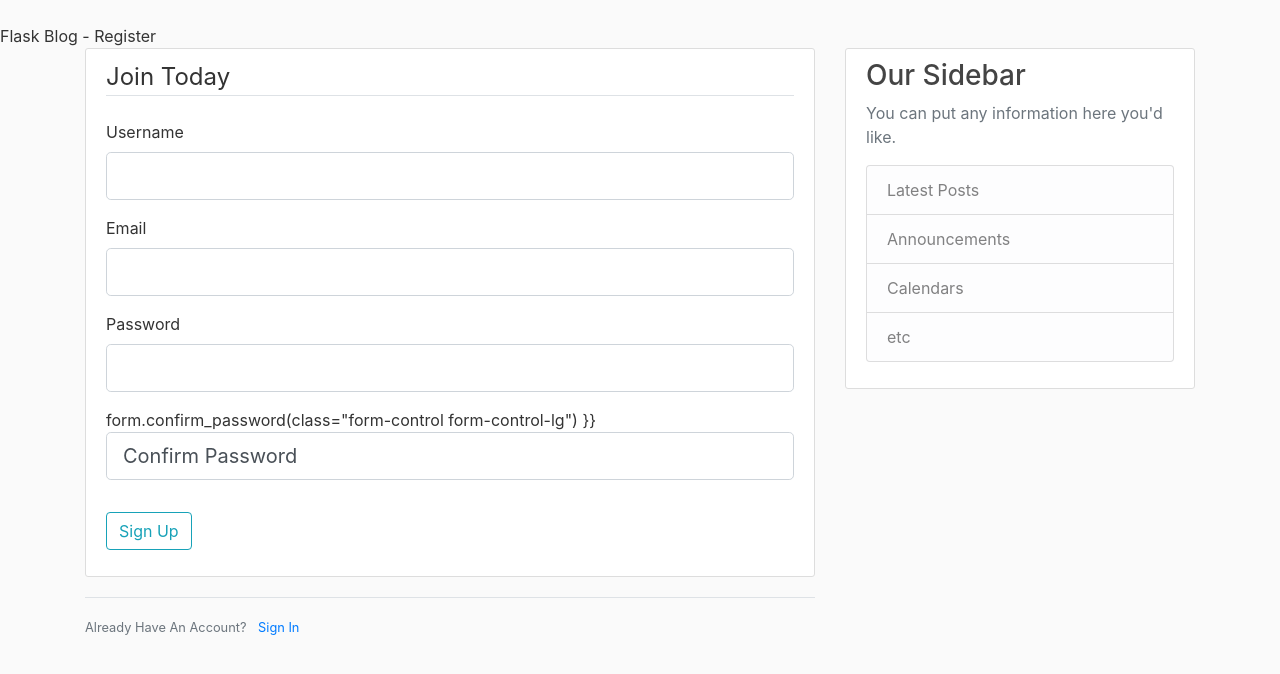
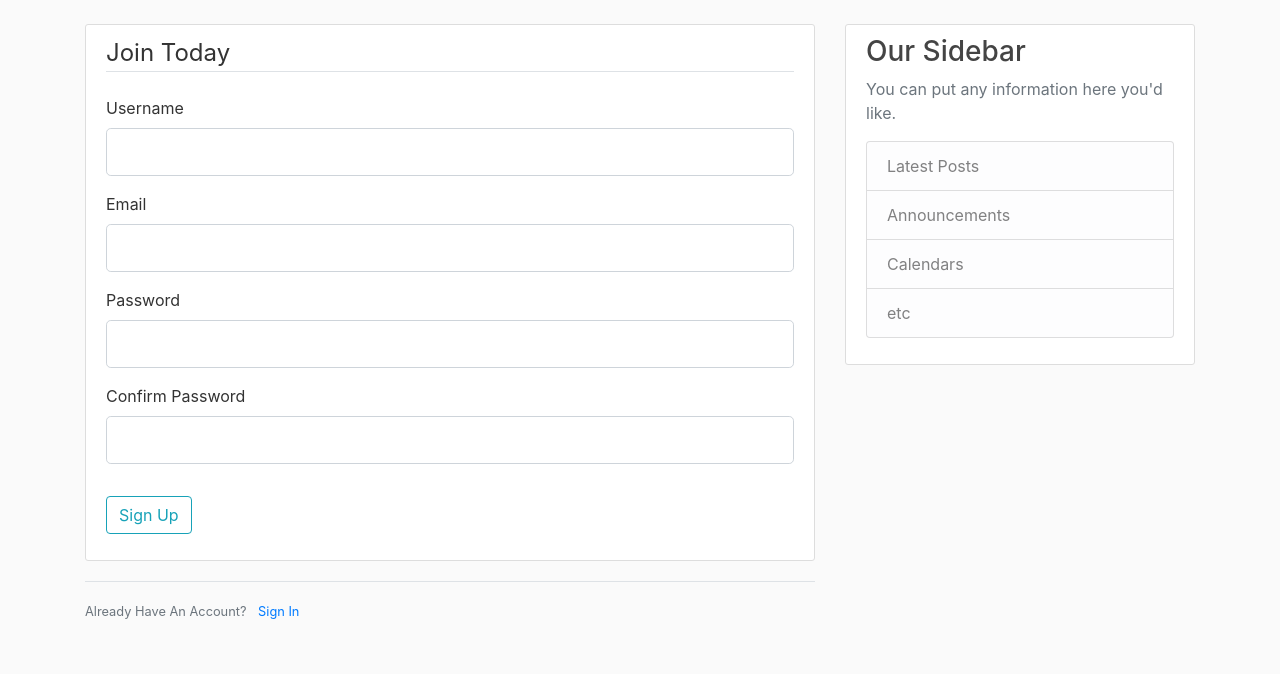
Before and after one commit to weeshengchu/Flask-Blog, a Flask app: page /register in a window 1280 px wide. Shown: the part 56-730 px from the top of the page. Run offline with Flask 2, Linux system fonts and the light colour scheme; some libraries are stand-ins or nearby versions.

Commit message:
added register/login and DB

```diff
--- a/flaskblog.py
+++ b/flaskblog.py
@@ -1,8 +1,41 @@
-from flask import Flask, render_template, url_for
+from datetime import datetime
+from flask import Flask, render_template, url_for, flash, redirect
+from flask_sqlalchemy import SQLAlchemy
 from forms import RegistrationForm, LoginForm
+
 app = Flask(__name__)
+# import secrets --> secrets.token_hex(16)
+app.config['SECRET_KEY'] = '4453f2d45490c06c5d8abf1ab6555908'
+# 4.SQL database
+app.config['SQLALCHEMY_DATABASE_URI'] = 'sqlite:///site.db'
+db = SQLAlchemy(app)
+# DB Model
 
-app.config['SECRET_KEY'] = '4453f2d45490c06c5d8abf1ab6555908'
+
+class User(db.Model):
+    id = db.Column(db.Integer, primary_key=True)
+    username = db.Column(db.String(20), unique=True, nullable=False)
+    email = db.Column(db.String(120), unique=True, nullable=False)
+    image_file = db.Column(db.String(20), nullable=False,
+                           default='default.jpg')
+    password = db.Column(db.String(60), nullable=False)
+    posts = db.relationship('Post', backref='author', lazy=True)
+
+    def __repr__(self):
+        return f"User('{self.username}', '{self.email}', '{self.image_file}')"
+
+
+class Post(db.Model):
+    id = db.Column(db.Integer, primary_key=True)
+    title = db.Column(db.String(100), nullable=False)
+    date_posted = db.Column(db.DateTime, nullable=False,
+                            default=datetime.utcnow)
+    content = db.Column(db.Text, nullable=False)
+    user_id = db.Column(db.Integer, db.ForeignKey('user.id'), nullable=False)
+
+    def __repr__(self):
+        return f"Post('{self.title}', '{self.date_posted}')"
+
 
 posts = [
     {
@@ -31,15 +64,25 @@ def about():
     return render_template('about.html', title='About')
 
 
-@app.route('/register')
+@app.route('/register', methods=['GET', 'POST'])
 def register():
     form = RegistrationForm()
+    if form.validate_on_submit():
+        # python 3.6 for f'string'
+        flash(f'Account created for {form.username.data}!', 'success')
+        return redirect(url_for('home'))
     return render_template('register.html', title='Register', form=form)
 
 
-@app.route('/login')
+@app.route('/login', methods=['GET', 'POST'])
 def login():
     form = LoginForm()
+    if form.validate_on_submit():
+        if form.email.data == 'admin@blog.com' and form.password.data == 'password':
+            flash('You have been logged in!', 'success')
+            return redirect(url_for('home'))
+        else:
+            flash('Login Unsuccessful. Please check username and password', 'danger')
     return render_template('login.html', title='Login', form=form)
 
 
--- a/templates/layout.html
+++ b/templates/layout.html
@@ -1,20 +1,21 @@
 <!DOCTYPE html>
-<html lang="en">
+<html>
 <head>
- <!-- from bootstrap starter theme -->
+    <!-- Required meta tags -->
     <meta charset="utf-8">
     <meta name="viewport" content="width=device-width, initial-scale=1, shrink-to-fit=no">
- <link rel="stylesheet" href="https://stackpath.bootstrapcdn.com/bootstrap/4.4.1/css/bootstrap.min.css" integrity="sha384-Vkoo8x4CGsO3+Hhxv8T/Q5PaXtkKtu6ug5TOeNV6gBiFeWPGFN9MuhOf23Q9Ifjh" crossorigin="anonymous">
 
- <link rel="stylesheet" type="text/css" href="{{ url_for('static', filename='main.css') }}"
+    <!-- Bootstrap CSS -->
+    <link rel="stylesheet" href="https://maxcdn.bootstrapcdn.com/bootstrap/4.0.0/css/bootstrap.min.css" integrity="sha384-Gn5384xqQ1aoWXA+058RXPxPg6fy4IWvTNh0E263XmFcJlSAwiGgFAW/dAiS6JXm" crossorigin="anonymous">
+
+    <link rel="stylesheet" type="text/css" href="{{ url_for('static', filename='main.css') }}">
 
     {% if title %}
-    <title>Flask Blog - {{title}}</title>
+        <title>Flask Blog - {{ title }}</title>
     {% else %}
         <title>Flask Blog</title>
     {% endif %}
 </head>
-
 <body>
     <header class="site-header">
       <nav class="navbar navbar-expand-md navbar-dark bg-steel fixed-top">
@@ -25,13 +26,13 @@
           </button>
           <div class="collapse navbar-collapse" id="navbarToggle">
             <div class="navbar-nav mr-auto">
-                <a class="nav-item nav-link" href="/">Home</a>
-                <a class="nav-item nav-link" href="/about">About</a>
+              <a class="nav-item nav-link" href="{{ url_for('home') }}">Home</a>
+              <a class="nav-item nav-link" href="{{ url_for('about') }}">About</a>
             </div>
             <!-- Navbar Right Side -->
             <div class="navbar-nav">
-                <a class="nav-item nav-link" href="/login">Login</a>
-                <a class="nav-item nav-link" href="/register">Register</a>
+              <a class="nav-item nav-link" href="{{ url_for('login') }}">Login</a>
+              <a class="nav-item nav-link" href="{{ url_for('register') }}">Register</a>
             </div>
           </div>
         </div>
@@ -40,6 +41,17 @@
     <main role="main" class="container">
       <div class="row">
         <div class="col-md-8">
+          <!-- allow us to grab 'success' from the bootstrap class -->
+          {% with messages = get_flashed_messages(with_categories=true) %}
+            {% if messages %}
+            <!-- passing in the success message -->
+              {% for category, message in messages %}
+                <div class="alert alert-{{ category }}">
+                  {{ message }}
+                </div>
+              {% endfor %}
+            {% endif %}
+          {% endwith %}
           {% block content %}{% endblock %}
         </div>
         <div class="col-md-4">
@@ -58,11 +70,11 @@
       </div>
     </main>
 
+
     <!-- Optional JavaScript -->
     <!-- jQuery first, then Popper.js, then Bootstrap JS -->
-    <script src="https://code.jquery.com/jquery-3.4.1.slim.min.js" integrity="sha384-J6qa4849blE2+poT4WnyKhv5vZF5SrPo0iEjwBvKU7imGFAV0wwj1yYfoRSJoZ+n" crossorigin="anonymous"></script>
-    <script src="https://cdn.jsdelivr.net/npm/popper.js@1.16.0/dist/umd/popper.min.js" integrity="sha384-Q6E9RHvbIyZFJoft+2mJbHaEWldlvI9IOYy5n3zV9zzTtmI3UksdQRVvoxMfooAo" crossorigin="anonymous"></script>
-    <script src="https://stackpath.bootstrapcdn.com/bootstrap/4.4.1/js/bootstrap.min.js" integrity="sha384-wfSDF2E50Y2D1uUdj0O3uMBJnjuUD4Ih7YwaYd1iqfktj0Uod8GCExl3Og8ifwB6" crossorigin="anonymous"></script>
-  </body>
+    <script src="https://code.jquery.com/jquery-3.2.1.slim.min.js" integrity="sha384-KJ3o2DKtIkvYIK3UENzmM7KCkRr/rE9/Qpg6aAZGJwFDMVNA/GpGFF93hXpG5KkN" crossorigin="anonymous"></script>
+    <script src="https://cdnjs.cloudflare.com/ajax/libs/popper.js/1.12.9/umd/popper.min.js" integrity="sha384-ApNbgh9B+Y1QKtv3Rn7W3mgPxhU9K/ScQsAP7hUibX39j7fakFPskvXusvfa0b4Q" crossorigin="anonymous"></script>
+    <script src="https://maxcdn.bootstrapcdn.com/bootstrap/4.0.0/js/bootstrap.min.js" integrity="sha384-JZR6Spejh4U02d8jOt6vLEHfe/JQGiRRSQQxSfFWpi1MquVdAyjUar5+76PVCmYl" crossorigin="anonymous"></script>
 </body>
 </html>
--- a/templates/register.html
+++ b/templates/register.html
@@ -1,26 +1,57 @@
-<!-- getting layout code block from layout.html -->
 {% extends "layout.html" %} {% block content %}
 <div class="content-section">
-  <!-- Web APP Part 3 - Forms and User Input -->
   <form method="POST" action="">
     {{ form.hidden_tag() }}
     <fieldset class="form-group">
       <legend class="border-bottom mb-4">Join Today</legend>
       <div class="form-group">
-        {{ form.username.label(class="form-control-label") }} {{
-        form.username(class="form-control form-control-lg") }}
+        {{ form.username.label(class="form-control-label") }} {% if
+        form.username.errors %} {{ form.username(class="form-control
+        form-control-lg is-invalid") }}
+        <div class="invalid-feedback">
+          {% for error in form.username.errors %}
+          <span>{{ error }}</span>
+          {% endfor %}
+        </div>
+        {% else %} {{ form.username(class="form-control form-control-lg") }} {%
+        endif %}
       </div>
       <div class="form-group">
-        {{ form.email.label(class="form-control-label") }} {{
-        form.email(class="form-control form-control-lg") }}
+        {{ form.email.label(class="form-control-label") }} {% if
+        form.email.errors %} {{ form.email(class="form-control form-control-lg
+        is-invalid") }}
+        <div class="invalid-feedback">
+          {% for error in form.email.errors %}
+          <span>{{ error }}</span>
+          {% endfor %}
+        </div>
+        {% else %} {{ form.email(class="form-control form-control-lg") }} {%
+        endif %}
       </div>
       <div class="form-group">
-        {{ form.password.label(class="form-control-label") }} {{
-        form.password(class="form-control form-control-lg") }}
+        {{ form.password.label(class="form-control-label") }} {% if
+        form.password.errors %} {{ form.password(class="form-control
+        form-control-lg is-invalid") }}
+        <div class="invalid-feedback">
+          {% for error in form.password.errors %}
+          <span>{{ error }}</span>
+          {% endfor %}
+        </div>
+        {% else %} {{ form.password(class="form-control form-control-lg") }} {%
+        endif %}
       </div>
       <div class="form-group">
-        form.confirm_password(class="form-control form-control-lg") }} {{
-        form.confirm_password.label(class="form-control form-control-lg") }}
+        {{ form.confirm_password.label(class="form-control-label") }} {% if
+        form.confirm_password.errors %} {{
+        form.confirm_password(class="form-control form-control-lg is-invalid")
+        }}
+        <div class="invalid-feedback">
+          {% for error in form.confirm_password.errors %}
+          <span>{{ error }}</span>
+          {% endfor %}
+        </div>
+        {% else %} {{ form.confirm_password(class="form-control
+        form-control-lg") }} {% endif %}
       </div>
     </fieldset>
     <div class="form-group">
@@ -28,9 +59,7 @@
     </div>
   </form>
 </div>
-
 <div class="border-top pt-3">
-  <!-- passing in login from flaskblog.py -->
   <small class="text-muted">
     Already Have An Account?
     <a class="ml-2" href="{{ url_for('login') }}">Sign In</a>
```
Also changed, not shown: templates/login.html (+51 -0 lines), site.db (added). Lines whose indentation alone changed are shown as unchanged.
